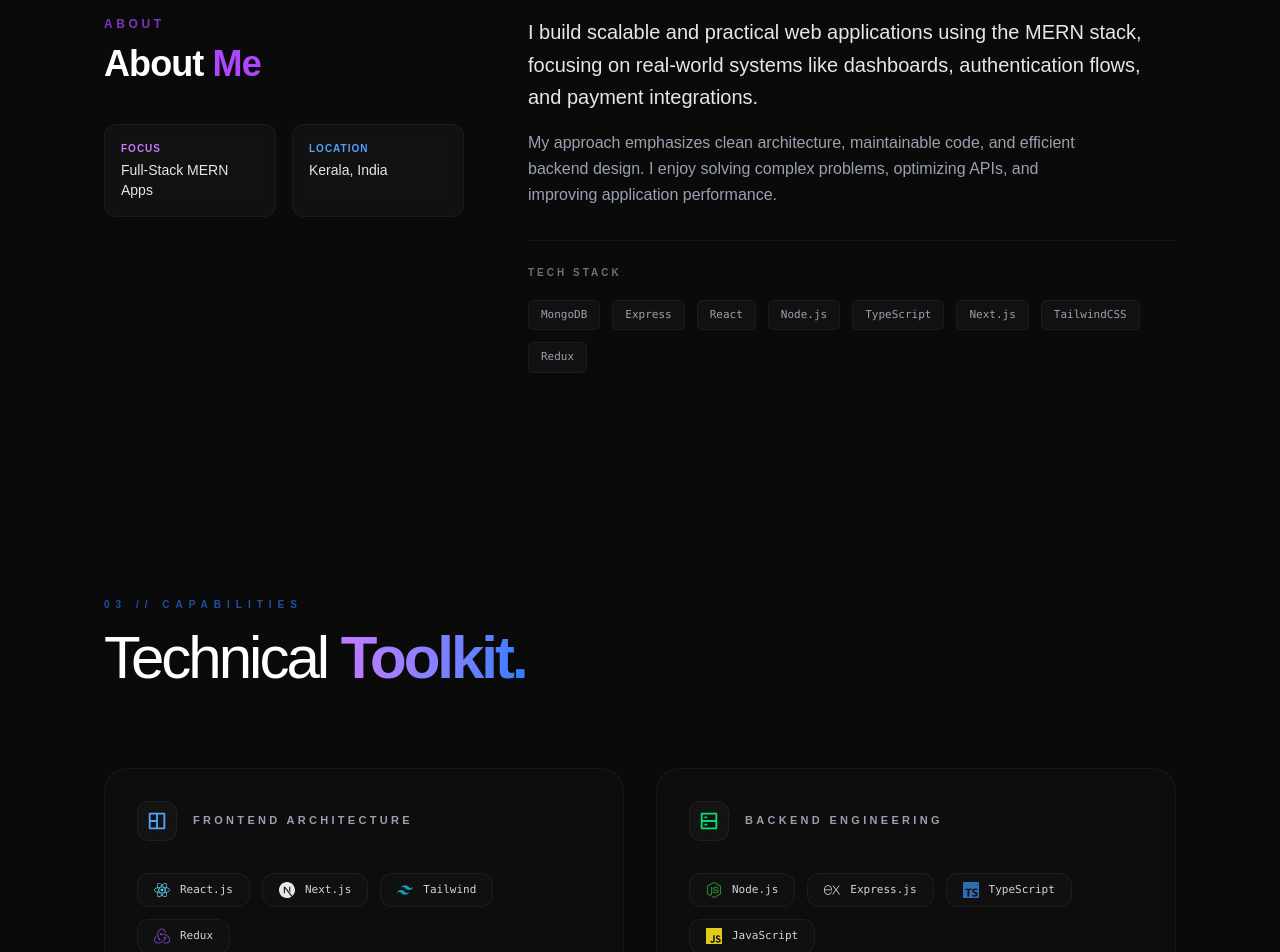
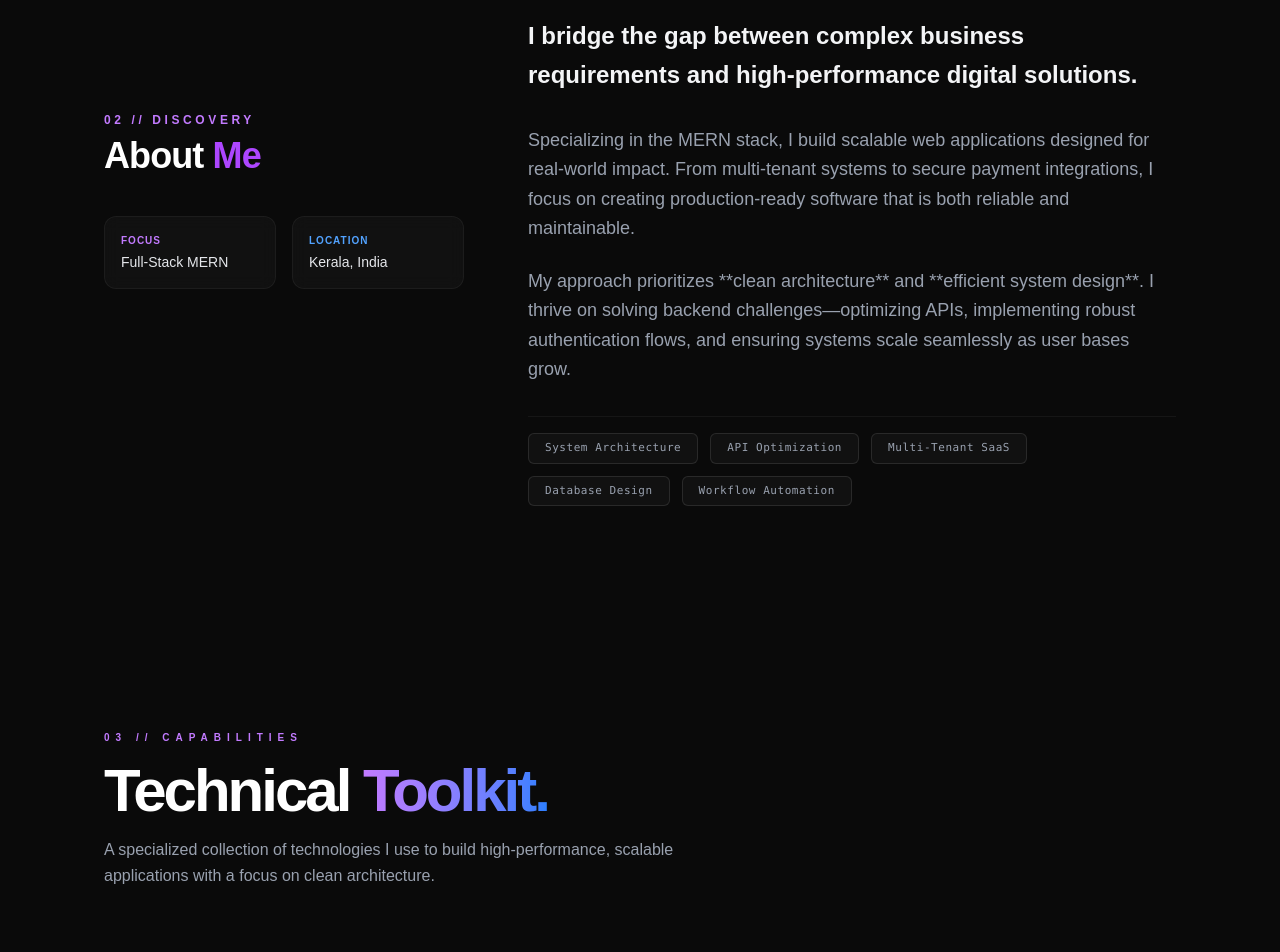
Before and after one commit to jithin045/jithint-portfolio, a Next.js app: page / in a window 1280 px wide. Shown: the part 800-1752 px from the top of the page. Built offline with nearby package versions, Linux system fonts and the light colour scheme.

Commit message:
feat: enhance About, Contact, Footer, and Skills sections with improved layout and functionality

```diff
--- a/src/components/sections/About.jsx
+++ b/src/components/sections/About.jsx
@@ -6,6 +6,7 @@ import { useEffect, useState } from "react";
 export default function About() {
   const [mounted, setMounted] = useState(false);
 
+  // Prevent hydration mismatch for the background glow
   useEffect(() => {
     setMounted(true);
   }, []);
@@ -16,7 +17,6 @@ export default function About() {
       opacity: 1,
       transition: {
         staggerChildren: 0.15,
-        delayChildren: 0.1,
       },
     },
   };
@@ -30,23 +30,12 @@ export default function About() {
     },
   };
 
-  const techStack = [
-    "MongoDB",
-    "Express",
-    "React",
-    "Node.js",
-    "TypeScript",
-    "Next.js",
-    "TailwindCSS",
-    "Redux",
-  ];
-
   return (
     <section
       id="about"
       className="relative py-24 bg-white dark:bg-[#0a0a0a] text-black dark:text-white transition-colors duration-300 overflow-hidden"
     >
-      {/* 🌌 Background Glow - Only visible when mounted to avoid hydration flash */}
+      {/* 🌌 Background Glow */}
       {mounted && (
         <div className="absolute inset-0 -z-10 pointer-events-none">
           <div className="absolute top-1/4 left-[-5%] w-[450px] h-[450px] bg-purple-500/10 dark:bg-purple-900/10 rounded-full blur-[120px]" />
@@ -61,33 +50,35 @@ export default function About() {
         viewport={{ once: true, margin: "-100px" }}
         className="max-w-6xl mx-auto px-6 relative z-10"
       >
-        <div className="grid grid-cols-1 lg:grid-cols-[1fr_1.8fr] gap-12 lg:gap-16">
+        <div className="grid grid-cols-1 lg:grid-cols-[1fr_1.8fr] gap-12 lg:gap-16 items-start">
 
-          {/* 🔹 LEFT SIDE */}
-          <motion.div variants={fadeInUp} className="space-y-6">
-            <div className="space-y-3">
-              <h2 className="text-xs uppercase tracking-[0.3em] text-purple-600 dark:text-purple-500/70 font-bold">
-                About
+          {/* 🔹 LEFT SIDE: Branding & Quick Stats */}
+          <motion.div
+            variants={fadeInUp}
+            className="space-y-6 lg:sticky lg:top-24"
+          >
+            <div>
+              <h2 className="text-xs uppercase tracking-[0.3em] text-purple-600 dark:text-purple-400 font-bold">
+                02 // Discovery
               </h2>
 
-              <h3 className="text-3xl md:text-4xl font-bold tracking-tight">
+              <h3 className="text-3xl md:text-4xl font-bold mt-2 tracking-tight">
                 About <span className="text-purple-600 dark:text-purple-500">Me</span>
               </h3>
             </div>
 
-            {/* Info Cards */}
             <div className="grid grid-cols-2 gap-4 pt-4">
               <div className="p-4 rounded-xl border border-gray-200 dark:border-white/5 bg-gray-50/50 dark:bg-white/[0.03] backdrop-blur-sm">
-                <p className="text-[10px] uppercase tracking-widest text-purple-600 dark:text-purple-400 mb-1 font-bold">
+                <p className="text-[10px] uppercase tracking-widest text-purple-600 dark:text-purple-400 font-bold mb-1">
                   Focus
                 </p>
                 <p className="text-sm text-gray-800 dark:text-gray-200">
-                  Full-Stack MERN Apps
+                  Full-Stack MERN
                 </p>
               </div>
 
               <div className="p-4 rounded-xl border border-gray-200 dark:border-white/5 bg-gray-50/50 dark:bg-white/[0.03] backdrop-blur-sm">
-                <p className="text-[10px] uppercase tracking-widest text-blue-600 dark:text-blue-400 mb-1 font-bold">
+                <p className="text-[10px] uppercase tracking-widest text-blue-600 dark:text-blue-400 font-bold mb-1">
                   Location
                 </p>
                 <p className="text-sm text-gray-800 dark:text-gray-200">
@@ -97,63 +88,56 @@ export default function About() {
             </div>
           </motion.div>
 
-          {/* 🔹 RIGHT SIDE */}
+          {/* 🔹 RIGHT SIDE: Narrative */}
           <div className="space-y-8">
+            <motion.p
+              variants={fadeInUp}
+              className="text-xl md:text-2xl font-semibold leading-relaxed text-gray-900 dark:text-gray-100"
+            >
+              I bridge the gap between complex business requirements and high-performance digital solutions.
+            </motion.p>
 
-            {/* Description */}
-            <div className="space-y-4">
+            <div className="space-y-6">
               <motion.p
                 variants={fadeInUp}
-                className="text-lg md:text-xl text-gray-900 dark:text-gray-200 leading-relaxed font-medium"
+                className="text-gray-600 dark:text-gray-400 text-base md:text-lg leading-relaxed max-w-2xl"
               >
-                I build scalable and practical web applications using the MERN
-                stack, focusing on real-world systems like dashboards,
-                authentication flows, and payment integrations.
+                Specializing in the MERN stack, I build scalable web applications designed for real-world impact. From multi-tenant systems to secure payment integrations, I focus on creating production-ready software that is both reliable and maintainable.
               </motion.p>
 
               <motion.p
                 variants={fadeInUp}
-                className="text-gray-600 dark:text-gray-400 text-sm md:text-base leading-relaxed max-w-xl"
+                className="text-gray-600 dark:text-gray-400 text-base md:text-lg leading-relaxed max-w-2xl"
               >
-                My approach emphasizes clean architecture, maintainable code,
-                and efficient backend design. I enjoy solving complex problems,
-                optimizing APIs, and improving application performance.
+                My approach prioritizes **clean architecture** and **efficient system design**. I thrive on solving backend challenges—optimizing APIs, implementing robust authentication flows, and ensuring systems scale seamlessly as user bases grow.
               </motion.p>
             </div>
 
-            {/* Tech Stack */}
+            {/* Core Competencies (Instead of just Tech names) */}
             <motion.div
               variants={fadeInUp}
-              className="pt-6 border-t border-gray-100 dark:border-white/5"
+              className="flex flex-wrap gap-3 pt-4 border-t border-gray-100 dark:border-white/5"
             >
-              <p className="text-[10px] uppercase tracking-[0.3em] text-gray-400 dark:text-gray-500 mb-5 font-bold">
-                Tech Stack
-              </p>
-
-              <div className="flex flex-wrap gap-3">
-                {techStack.map((tech, index) => (
-                  <motion.span
-                    key={tech}
-                    initial={{ opacity: 0, y: 10 }}
-                    whileInView={{ opacity: 1, y: 0 }}
-                    transition={{ delay: index * 0.05 }}
-                    viewport={{ once: true }}
-                    className="
-                      px-3 py-1.5 rounded-md border
-                      border-gray-200 dark:border-white/5
-                      bg-white dark:bg-white/[0.03]
-                      text-[11px] font-mono text-gray-600 dark:text-gray-400
-                      hover:text-purple-600 dark:hover:text-white
-                      hover:border-purple-500/40 hover:bg-purple-50 dark:hover:bg-purple-500/10
-                      transition-all duration-300 cursor-default
-                    "
-                  >
-                    {tech}
-                  </motion.span>
-                ))}
-              </div>
+              {[
+                "System Architecture",
+                "API Optimization",
+                "Multi-Tenant SaaS",
+                "Database Design",
+                "Workflow Automation",
+              ].map((competency) => (
+                <span
+                  key={competency}
+                  className="
+                    px-4 py-1.5 text-[11px] font-mono tracking-wider rounded-md
+                    bg-gray-100 dark:bg-white/[0.03]
+                    text-gray-700 dark:text-gray-400
+                    border border-gray-200 dark:border-white/10
+                  "
+                >
+                  {competency}
+                </span>
+              ))}
             </motion.div>
-
           </div>
         </div>
       </motion.div>
--- a/src/components/sections/Contact.jsx
+++ b/src/components/sections/Contact.jsx
@@ -19,6 +19,12 @@ export default function Contact() {
     }
   };
 
+  // Centralized links to match your Footer
+  const socialLinks = [
+    { name: "GITHUB", url: "https://github.com/jithin045" },
+    { name: "LINKEDIN", url: "https://www.linkedin.com/in/jithin-thaliyil" },
+  ];
+
   return (
     <section id="contact" className="relative py-28 bg-white dark:bg-[#0a0a0a] transition-colors duration-300 overflow-hidden">
 
@@ -38,7 +44,7 @@ export default function Contact() {
           {/* Header */}
           <motion.div variants={fadeInUp} className="space-y-3">
             <h2 className="text-sm uppercase tracking-[0.3em] text-purple-600 dark:text-purple-500/70 font-bold">
-              Contact
+              04 // Contact
             </h2>
 
             <p className="text-3xl md:text-5xl font-light tracking-tight text-black dark:text-white">
@@ -55,13 +61,13 @@ export default function Contact() {
             className="text-gray-600 dark:text-gray-400 text-base md:text-lg max-w-xl mx-auto font-light leading-relaxed"
           >
             Ready to build something scalable? Whether you have a project in mind
-            or just want to chat about the MERN stack, my inbox is always open.
+            or just want to chat about web architecture, my inbox is always open.
           </motion.p>
 
           {/* CTA */}
           <motion.div variants={fadeInUp} className="flex flex-col items-center pt-6">
             <motion.a
-              href="mailto:your-email@gmail.com"
+              href="mailto:your-email@gmail.com" // Update this to your email
               whileHover={{ scale: 1.02, y: -4 }}
               whileTap={{ scale: 0.98 }}
               className="
@@ -91,13 +97,15 @@ export default function Contact() {
 
             {/* Social Links */}
             <div className="mt-12 flex gap-8 text-[10px] font-mono tracking-[0.2em] text-gray-400 dark:text-gray-500">
-              {["LINKEDIN", "GITHUB", "TWITTER"].map((social) => (
+              {socialLinks.map((social) => (
                 <a
-                  key={social}
-                  href="#"
+                  key={social.name}
+                  href={social.url}
+                  target="_blank"
+                  rel="noopener noreferrer"
                   className="hover:text-purple-600 dark:hover:text-purple-400 transition-colors duration-300 relative group"
                 >
-                  {social}
+                  {social.name}
                   <span className="absolute -bottom-1 left-0 w-0 h-px bg-purple-600 dark:bg-purple-500 transition-all duration-300 group-hover:w-full" />
                 </a>
               ))}
--- a/src/components/sections/Skills.jsx
+++ b/src/components/sections/Skills.jsx
@@ -20,7 +20,8 @@ import {
   SiNodedotjs,
   SiReact,
   SiExpress,
-  SiJavascript
+  SiJavascript,
+  SiGit
 } from "react-icons/si";
 
 export default function Skills() {
@@ -30,19 +31,31 @@ export default function Skills() {
     setMounted(true);
   }, []);
 
+  const containerVariants = {
+    hidden: { opacity: 0 },
+    visible: {
+      opacity: 1,
+      transition: { staggerChildren: 0.1, delayChildren: 0.2 },
+    },
+  };
+
   const fadeInUp = {
     hidden: { opacity: 0, y: 20 },
     visible: {
       opacity: 1,
       y: 0,
-      transition: { duration: 0.8, ease: [0.22, 1, 0.36, 1] },
+      transition: { duration: 0.6, ease: "easeOut" },
     },
   };
 
-  const skillsData = [
+  const categories = [
     {
       title: "Frontend Architecture",
-      icon: <RiLayout4Line className="text-blue-500 dark:text-blue-400" size={22} />,
+      icon: <RiLayout4Line size={22} />,
+      span: "md:col-span-3",
+      bg: "bg-blue-500/5",
+      border: "border-blue-500/10",
+      accent: "text-blue-600 dark:text-blue-400",
       skills: [
         { name: "React.js", icon: <SiReact />, color: "#61DAFB" },
         { name: "Next.js", icon: <SiNextdotjs />, color: "#000000", darkColor: "#FFFFFF" },
@@ -52,7 +65,11 @@ export default function Skills() {
     },
     {
       title: "Backend Engineering",
-      icon: <RiServerLine className="text-green-600 dark:text-green-400" size={22} />,
+      icon: <RiServerLine size={22} />,
+      span: "md:col-span-3",
+      bg: "bg-purple-500/5",
+      border: "border-purple-500/10",
+      accent: "text-purple-600 dark:text-purple-400",
       skills: [
         { name: "Node.js", icon: <SiNodedotjs />, color: "#339933" },
         { name: "Express.js", icon: <SiExpress />, color: "#000000", darkColor: "#FFFFFF" },
@@ -62,7 +79,11 @@ export default function Skills() {
     },
     {
       title: "Database Systems",
-      icon: <RiDatabaseLine className="text-emerald-600 dark:text-emerald-500" size={22} />,
+      icon: <RiDatabaseLine size={22} />,
+      span: "md:col-span-2",
+      bg: "bg-emerald-500/5",
+      border: "border-emerald-500/10",
+      accent: "text-emerald-600 dark:text-emerald-400",
       skills: [
         { name: "MongoDB", icon: <SiMongodb />, color: "#47A248" },
         { name: "Firebase", icon: <SiFirebase />, color: "#FFCA28" },
@@ -70,11 +91,15 @@ export default function Skills() {
     },
     {
       title: "Tools & DevOps",
-      icon: <RiHammerLine className="text-purple-600 dark:text-purple-400" size={22} />,
+      icon: <RiHammerLine size={22} />,
+      span: "md:col-span-4",
+      bg: "bg-gray-500/5",
+      border: "border-gray-500/10",
+      accent: "text-gray-600 dark:text-gray-400",
       skills: [
         { name: "Docker", icon: <SiDocker />, color: "#2496ED" },
         { name: "Postman", icon: <SiPostman />, color: "#FF6C37" },
-        { name: "Git", icon: <RiHammerLine />, color: "#F05032" },
+        { name: "Git", icon: <SiGit />, color: "#F05032" },
       ],
     },
   ];
@@ -82,59 +107,68 @@ export default function Skills() {
   return (
     <section id="skills" className="relative py-32 bg-white dark:bg-[#0a0a0a] transition-colors duration-300 overflow-hidden">
 
-      {/* 🌌 Architectural Glow */}
       {mounted && (
         <div className="absolute inset-0 -z-10 pointer-events-none">
-          <div className="absolute top-1/2 left-1/2 -translate-x-1/2 w-[600px] h-[600px] bg-purple-500/10 dark:bg-purple-600/5 rounded-full blur-[160px]" />
+          <div className="absolute top-1/2 left-1/2 -translate-x-1/2 w-[800px] h-[600px] bg-purple-500/5 dark:bg-purple-600/5 rounded-full blur-[160px]" />
         </div>
       )}
 
       <motion.div
+        variants={containerVariants}
         initial="hidden"
         whileInView="visible"
         viewport={{ once: true, margin: "-100px" }}
-        className="max-w-6xl mx-auto px-6"
+        className="max-w-6xl mx-auto px-6 relative z-10"
       >
-        {/* Header */}
-        <div className="flex flex-col md:flex-row justify-between items-end mb-20 gap-8">
-          <div className="space-y-4">
-            <h2 className="text-[10px] uppercase tracking-[0.6em] text-blue-600 dark:text-blue-500/60 font-bold">
-              03 // Capabilities
-            </h2>
-            <p className="text-5xl md:text-6xl font-light tracking-tighter text-black dark:text-white">
-              Technical <span className="font-bold text-transparent bg-clip-text bg-gradient-to-r from-purple-600 to-blue-500 dark:from-purple-400 dark:to-blue-500">Toolkit.</span>
-            </p>
-          </div>
-        </div>
+        {/* Header Section */}
+        <motion.div variants={fadeInUp} className="mb-20 space-y-4">
+          <h2 className="text-[10px] uppercase tracking-[0.6em] text-purple-600 dark:text-purple-400 font-bold">
+            03 // Capabilities
+          </h2>
+          <h3 className="text-5xl md:text-6xl font-bold tracking-tighter">
+            Technical <span className="text-transparent bg-clip-text bg-gradient-to-r from-purple-600 to-blue-500 dark:from-purple-400 dark:to-blue-500">Toolkit.</span>
+          </h3>
+          <p className="text-gray-500 dark:text-gray-400 text-sm md:text-base max-w-xl leading-relaxed">
+            A specialized collection of technologies I use to build high-performance, scalable applications with a focus on clean architecture.
+          </p>
+        </motion.div>
 
-        {/* Skills Matrix */}
-        <div className="grid grid-cols-1 md:grid-cols-2 gap-6 lg:gap-8">
-          {skillsData.map((category, index) => (
+        {/* Bento Grid */}
+        <div className="grid grid-cols-1 md:grid-cols-6 gap-6">
+          {categories.map((cat, idx) => (
             <motion.div
-              key={index}
+              key={idx}
               variants={fadeInUp}
-              className="group relative p-8 rounded-3xl border border-gray-200 dark:border-white/5 bg-gray-50/50 dark:bg-[#111111]/50 backdrop-blur-sm hover:border-purple-500/20 dark:hover:border-white/10 transition-all duration-500"
+              whileHover={{ y: -5 }}
+              className={`
+                ${cat.span} p-8 rounded-[2.5rem] border transition-all duration-500
+                ${cat.bg} ${cat.border}
+                dark:backdrop-blur-sm group relative overflow-hidden
+              `}
             >
-              {/* Category Header */}
-              <div className="flex items-center gap-4 mb-8">
-                <div className="w-10 h-10 rounded-xl bg-white dark:bg-white/[0.03] border border-gray-200 dark:border-white/5 flex items-center justify-center group-hover:border-purple-500/30 dark:group-hover:border-white/20 transition-all">
-                  {category.icon}
+              <div className="flex items-center gap-4 mb-8 relative z-10">
+                <div className={`w-12 h-12 rounded-2xl bg-white dark:bg-white/5 shadow-sm flex items-center justify-center border border-gray-100 dark:border-white/5 ${cat.accent} group-hover:scale-110 transition-transform duration-500`}>
+                  {cat.icon}
                 </div>
                 <h4 className="text-[11px] font-bold text-gray-500 dark:text-gray-400 uppercase tracking-[0.3em]">
-                  {category.title}
+                  {cat.title}
                 </h4>
               </div>
 
-              {/* Skills Grid */}
-              <div className="flex flex-wrap gap-3">
-                {category.skills.map((skill, i) => (
+              <div className="flex flex-wrap gap-3 relative z-10">
+                {cat.skills.map((skill, sIdx) => (
                   <div
-                    key={i}
-                    className="flex items-center gap-2.5 px-4 py-2 text-[11px] font-mono text-gray-700 dark:text-gray-300 border border-gray-200 dark:border-white/5 rounded-xl bg-white dark:bg-white/[0.02] hover:bg-gray-100 dark:hover:bg-white/[0.05] hover:border-purple-500/30 dark:hover:border-white/10 transition-all duration-300"
+                    key={sIdx}
+                    className="
+                      flex items-center gap-2.5 px-4 py-2.5 rounded-xl
+                      bg-white dark:bg-white/[0.04] border border-gray-200 dark:border-white/5
+                      text-[12px] font-mono text-gray-700 dark:text-gray-200
+                      hover:border-purple-500/40 transition-all duration-300
+                    "
                   >
                     <span
                       style={{ color: mounted && document.documentElement.classList.contains('dark') ? (skill.darkColor || skill.color) : skill.color }}
-                      className="text-base opacity-90"
+                      className="text-lg opacity-90"
                     >
                       {skill.icon}
                     </span>
@@ -142,11 +176,6 @@ export default function Skills() {
                   </div>
                 ))}
               </div>
-
-              {/* Background Index Number */}
-              <span className="absolute top-6 right-8 text-5xl font-black text-black/[0.03] dark:text-white/[0.01] pointer-events-none">
-                0{index + 1}
-              </span>
             </motion.div>
           ))}
         </div>
```
Also changed, not shown: src/components/sections/Footer.jsx (+13 -15 lines).
